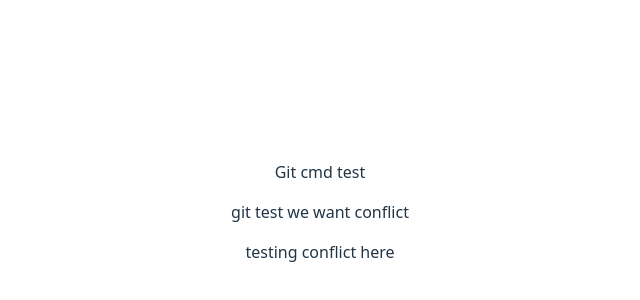
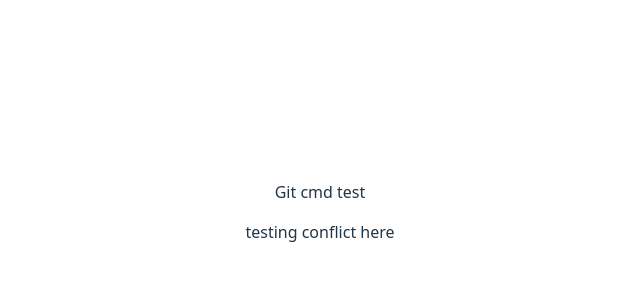
Before and after one commit to Srinath-Rajkumar/git-cmd-practice, a React (Vite) app: page / in a window 1280 px wide. Shown: the part 188-488 px from the top of the page, without its empty margins (320-960 px from the left). Built offline with nearby package versions, Linux system fonts and the light colour scheme.

Commit message:
testing for conflict

```diff
--- a/src/App.tsx
+++ b/src/App.tsx
@@ -4,7 +4,6 @@ function App() {
   return (
     <>
       <p>Git cmd test</p>
-      <p>git test we want conflict</p>
       <p>testing conflict here</p>
     </>
   );
```
